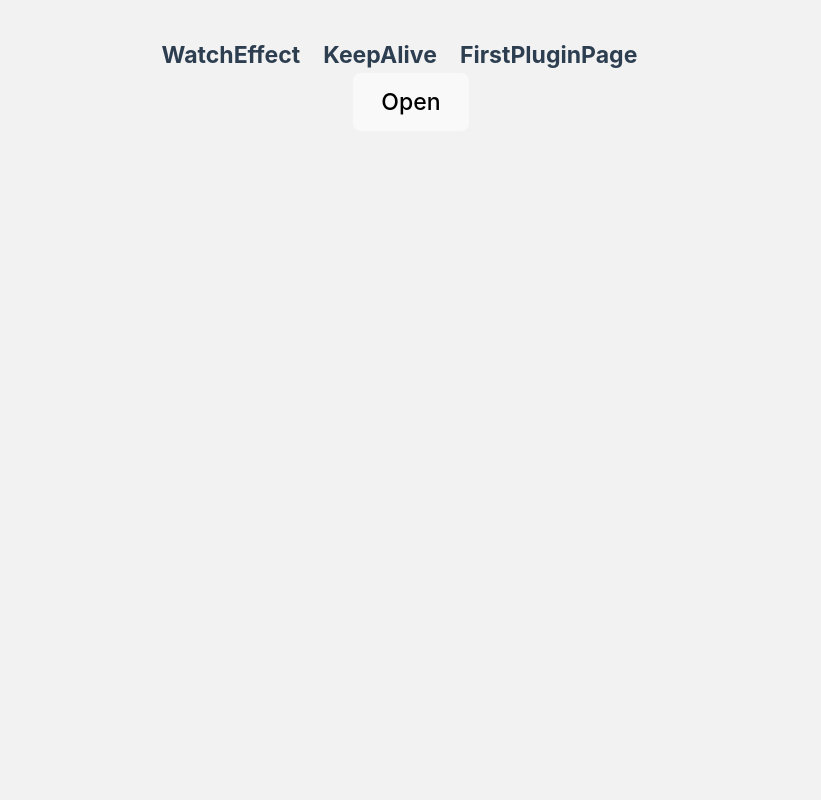
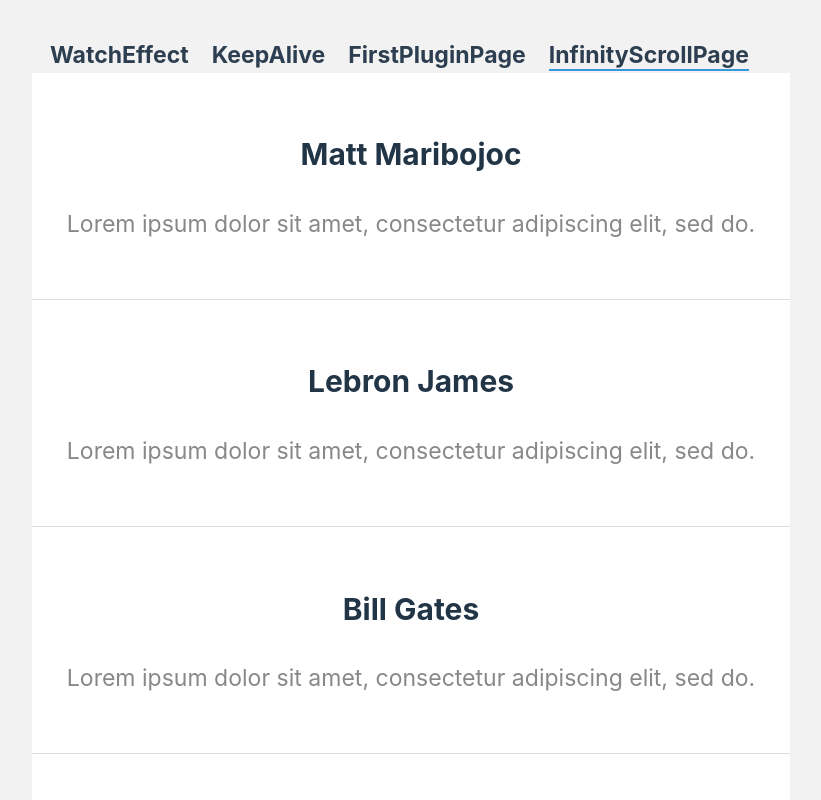
Before and after one commit to zayar-coding/vue-practise, a Vue app: page /infinityscroll-post in a window 1280 px wide. Shown: the top 800 px of the page, without its empty margins (229-1050 px from the left). Built offline with nearby package versions, Linux system fonts and the light colour scheme.

Commit message:
Inifinity Scroll

```diff
--- a/src/App.vue
+++ b/src/App.vue
@@ -1,15 +1,11 @@
 <script setup>
-
 import NotiHandler from './components/NotiHandler.vue';
-
-
-
 </script>
 <template>
       <router-link to="/watcheffect">WatchEffect</router-link>
       <router-link to="/keepalive">KeepAlive</router-link>
       <router-link to="/firstplugin">FirstPluginPage</router-link>
-
+      <router-link to="/infinityscroll-post">InfinityScrollPage</router-link>
   <router-view v-slot="{ Component,route }" >
     <Transition
     :enter-active-class="route.meta.enterClass"
@@ -34,7 +30,6 @@
 
   }
   .page{
-
     position:absolute;
     top: 30px;
   }
--- /dev/null
+++ b/src/components/InfinityScroll/PostComponent.vue
@@ -0,0 +1,32 @@
+<template>
+  <div class="post">
+    <h2>{{ post.author }}</h2>
+    <p>{{ post.content }}</p>
+  </div>
+</template>
+<script>
+export default {
+  props: {
+    post: Object
+  }
+}
+</script>
+<style scoped>
+.post {
+  background: #fff;
+  padding: 1.5em;
+}
+
+.post:not(:last-child) {
+  border-bottom: 1px solid #ddd;
+}
+
+.post h2 {
+  font-size: 1.3em;
+  padding-bottom: 0.25rem;
+}
+
+.post p {
+  color: #888;
+}
+</style>
--- /dev/null
+++ b/src/components/InfinityScroll/getPosts.js
@@ -0,0 +1,19 @@
+var names = ['Matt Maribojoc', 'Lebron James', 'Bill Gates', 'Childish Gambino'] // used to generate posts for this tutorial
+
+const getPosts = (number) => {
+  // generate a number of posts
+  // in a real setting, this would be a database call or algorithm
+
+  let ret = []
+  for (var i = 0; i < number; i++) {
+    ret.push({
+      author: names[i % names.length],
+      content:
+        'Lorem ipsum dolor sit amet, consectetur adipiscing elit, sed do.',
+    })
+  }
+
+  return ret
+}
+
+export default getPosts
--- a/src/router/index.js
+++ b/src/router/index.js
@@ -2,6 +2,7 @@
 import KeepAlivePage from '../views/KeepAlivePage.vue'
 import WatchEffectPage from '../views/WatchEffectPage.vue'
 import FirstPluginPage from '../views/FirstPluginPage.vue'
+import InfinityScrollPage from '../views/InfinityScrollPage.vue'
 
 const router = createRouter({
   history: createWebHistory(import.meta.env.BASE_URL),
@@ -33,6 +34,15 @@
         enterClass: "animate__animated animate__fadeInLeft",
         leaveClass: "animate__animated animate__fadeOutLeft"
       }
+    },
+    {
+      path: '/infinityscroll-post',
+      name: 'InfinityScroll',
+      component: InfinityScrollPage,
+      meta: {
+        enterClass: "animate__animated animate__fadeInLeft",
+        leaveClass: "animate__animated animate__fadeOutLeft"
+      }
     }
   ]
 })
--- /dev/null
+++ b/src/views/InfinityScrollPage.vue
@@ -0,0 +1,51 @@
+<template>
+  <div class="scrollPage">
+  <div class="scrolling-component" ref="scrollComponent">
+    <PostComponent v-for="(post,index) in posts" :post="post" :key="index"/>
+    </div>
+  </div>
+</template>
+
+<script>
+import PostComponent from '../components/InfinityScroll/PostComponent.vue'
+import { ref, onMounted, onUnmounted } from 'vue'
+import getPosts from '../components/InfinityScroll/getPosts'
+export default {
+  components: { PostComponent },
+  setup() {
+    const posts = ref(getPosts(10))
+    const scrollComponent = ref(null)
+    const loadMorePosts = () => {
+      let newPosts = getPosts(10)
+      posts.value.push(...newPosts)
+    }
+    onMounted(() => {
+      window.addEventListener("scroll", handleScroll)
+    })
+
+    onUnmounted(() => {
+      window.removeEventListener("scroll", handleScroll)
+    })
+
+    const handleScroll = (e) => {
+      let element = scrollComponent.value
+      if (element.getBoundingClientRect().bottom < window.innerHeight) {
+        loadMorePosts()
+      }
+    }
+    return {
+      posts, handleScroll , scrollComponent, loadMorePosts
+    }
+}
+
+
+}
+</script>
+
+<style scoped>
+.scrollPage{
+  background-color: #41B883;
+
+}
+
+</style>
```
